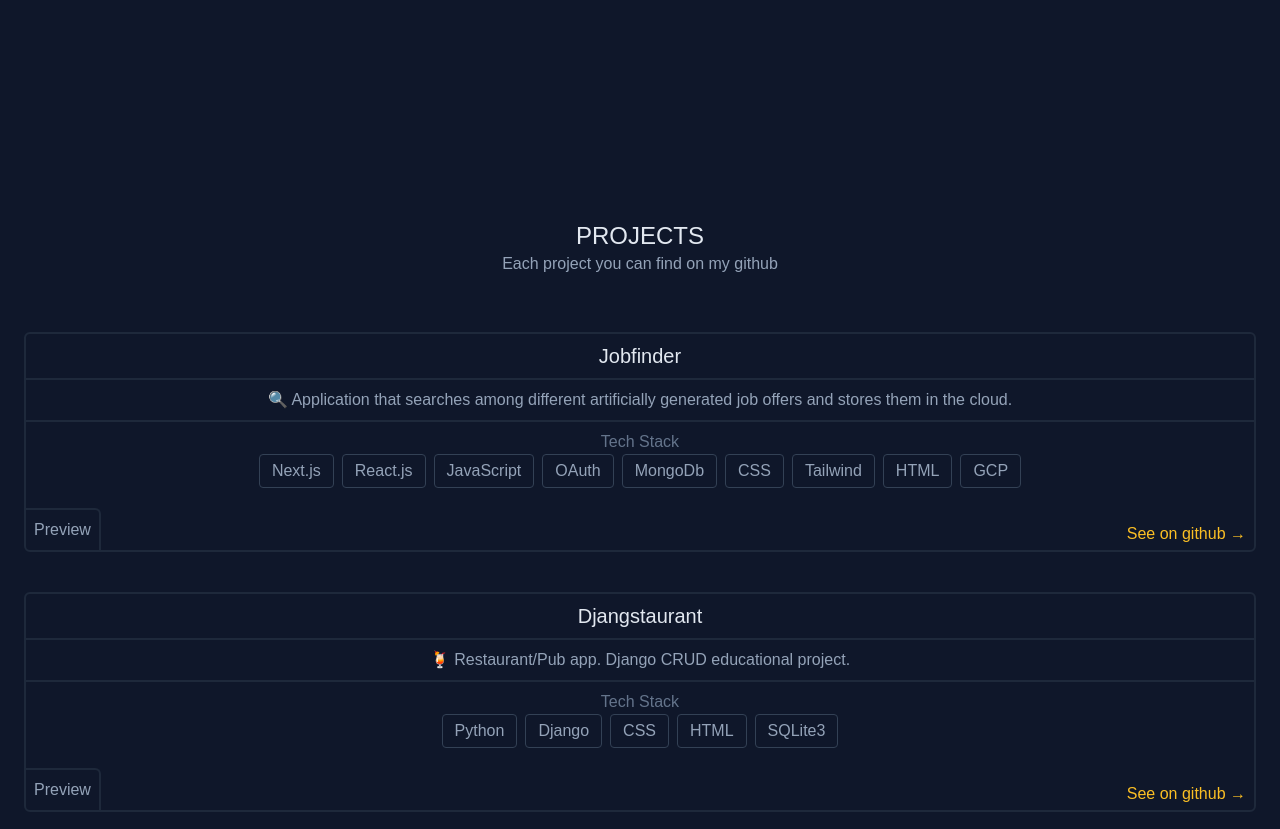
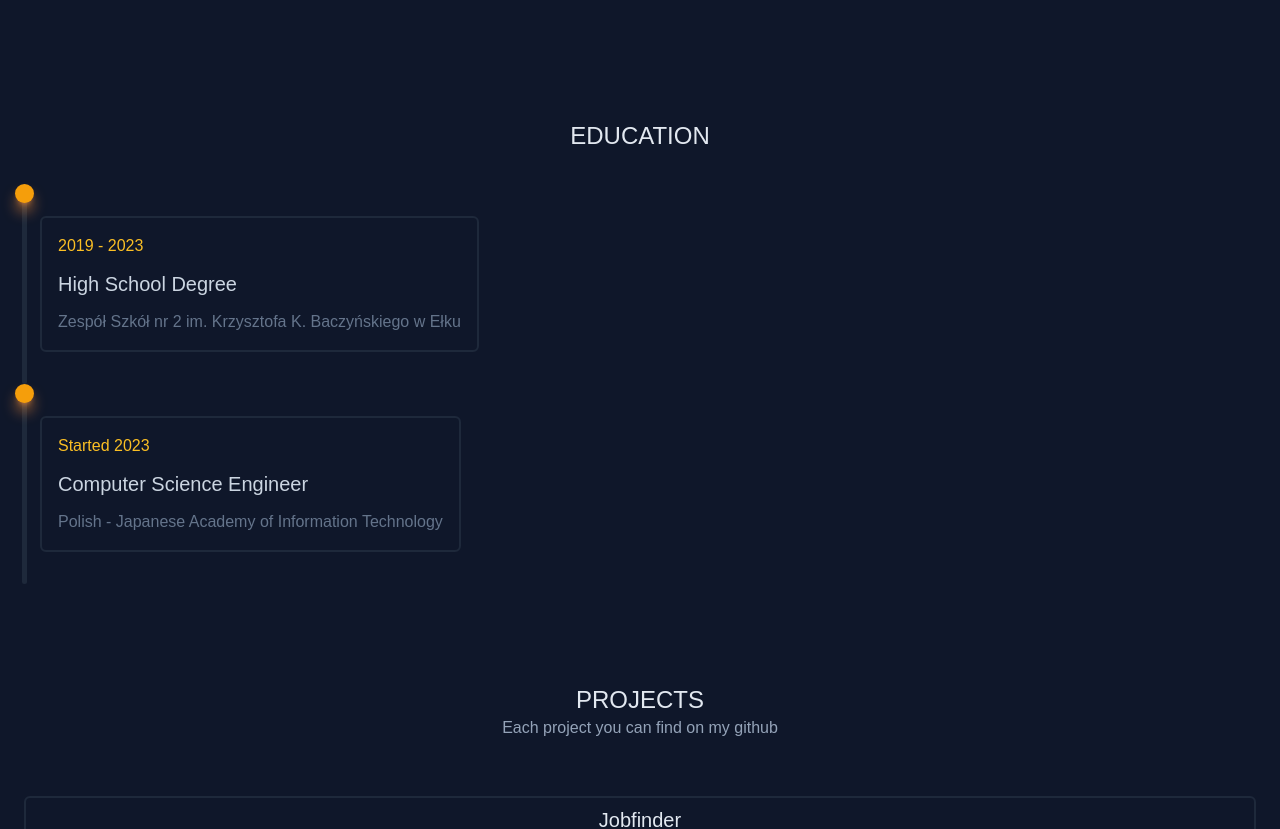
Before and after one commit to mweglowski/portfolio, a React (Create React App) app: page / in a window 1280 px wide. Shown: the part 680-1509 px from the top of the page. Built offline with nearby package versions, Linux system fonts and the light colour scheme.

Commit message:
education section & navbar z-index

```diff
--- a/src/App.tsx
+++ b/src/App.tsx
@@ -2,6 +2,7 @@ import Navbar from "./components/Navbar";
 import Home from "./components/Home";
 import Projects from "./components/Projects";
 import Contact from "./components/Contact";
+import Education from "./components/Education";
 
 function App() {
   return (
@@ -11,6 +12,7 @@ function App() {
       <Navbar />
       <Home />
       {/* ABOUT */}
+      <Education />
       <Projects />
       <Contact />
     </div>
--- /dev/null
+++ b/src/components/Education.tsx
@@ -0,0 +1,31 @@
+import React from 'react'
+
+const Education = () => {
+  return (
+    <section>
+      <header>
+        <h2 className="section-title mb-8">Education</h2>
+        {/* <p className="text-slate-400 text-center">
+          I was also getting knowledge from courses from various websites
+        </p> */}
+
+        <div className='edu-time-container'>
+          <div className='edu-card'>
+            <p className='text-amber-400'>2019 - 2023</p>
+            <h2 className='text-xl text-slate-300'>High School Degree</h2>
+            <div className='text-slate-500'>Zespół Szkół nr 2 im. Krzysztofa K. Baczyńskiego w Ełku</div>
+          </div>
+        </div>
+        <div className='edu-time-container'>
+          <div className='edu-card'>
+            <p className='text-amber-400'>Started 2023</p>
+            <h2 className='text-xl text-slate-300'>Computer Science Engineer</h2>
+            <div className='text-slate-500'>Polish - Japanese Academy of Information Technology</div>
+          </div>
+        </div>
+      </header>
+    </section>
+  )
+}
+
+export default Education
--- a/src/components/Navbar.tsx
+++ b/src/components/Navbar.tsx
@@ -10,7 +10,7 @@ const Navbar = () => {
 
   return (
     // <nav className='border-b border-slate-700 p-1'>
-    <nav className="border-b-2 border-slate-800 bg-slate-900/40 backdrop-blur-xl p-3 fixed w-full">
+    <nav className="border-b-2 border-slate-800 bg-slate-900/40 backdrop-blur-xl p-3 fixed w-full z-50">
       <button onClick={linksDisplayHandler} className="sm:hidden flex ml-auto">
         <img src={ExpandDownIcon} className={`w-[35px] h-[35px] duration-300 button-hover card ${areLinksDisplayed ? 'rotate-180' : null}`} />
       </button>
--- a/src/index.css
+++ b/src/index.css
@@ -37,6 +37,14 @@ body {
 	@apply py-3 px-5 mx-5 rounded-md hover:bg-slate-800 duration-300 cursor-pointer hover:text-slate-400;
 }
 
+/* EDUCATION */
+.edu-time-container {
+	@apply relative z-10 h-[200px] flex before:w-[19px] before:h-[19px] before:bg-amber-500 before:absolute before:rounded-full before:left-[15px] before:z-30 before:shadow-lg before:shadow-orange-400 after:absolute after:h-full after:bg-slate-800 after:w-[5px] after:rounded-full after:top-0 after:left-[22px] after:z-20;
+}
+.edu-card {
+	@apply card mr-5 ml-10 p-4 flex flex-col gap-3 h-fit my-auto button-hover;
+}
+
 /* PROJECTS */
 .tech {
 	@apply border py-1 px-3 rounded border-slate-700 text-slate-400;
```
Also changed, not shown: todo.txt.
